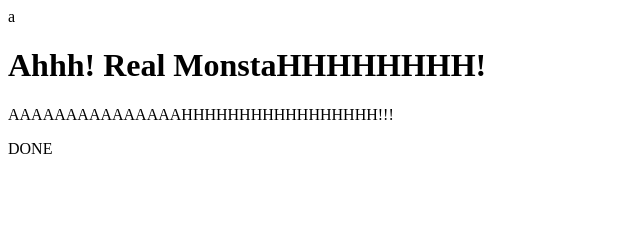
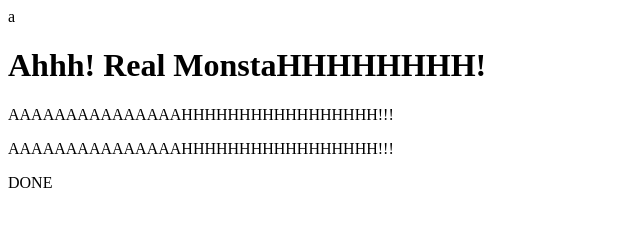
Before and after one commit to sketchnick/sketchnick.github.io, a plain HTML site: page index.html in a window 1280 px wide. Shown: the whole page, without its empty margins (0-640 px from the left). Drawn offline with Linux system fonts and the light colour scheme.

Commit message:
Monstaaahhh
Loud Noises

```diff
--- a/index.html
+++ b/index.html
@@ -6,6 +6,7 @@
 <body>a
 <h1>Ahhh! Real MonstaHHHHHHHH!</h1>
 <p>AAAAAAAAAAAAAAAHHHHHHHHHHHHHHHHH!!!</p>
+<p>AAAAAAAAAAAAAAAHHHHHHHHHHHHHHHHH!!!</p>
 
 <p>DONE</p>
 </body>
```
